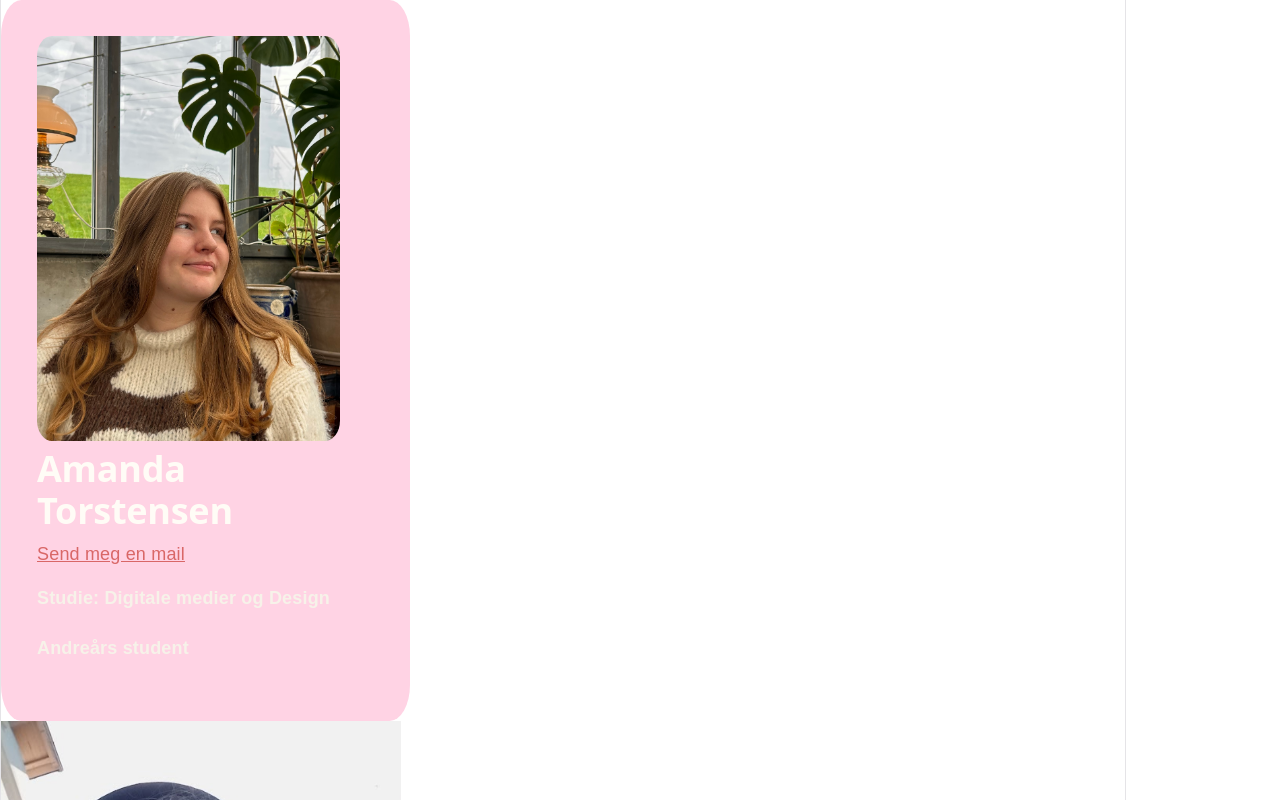
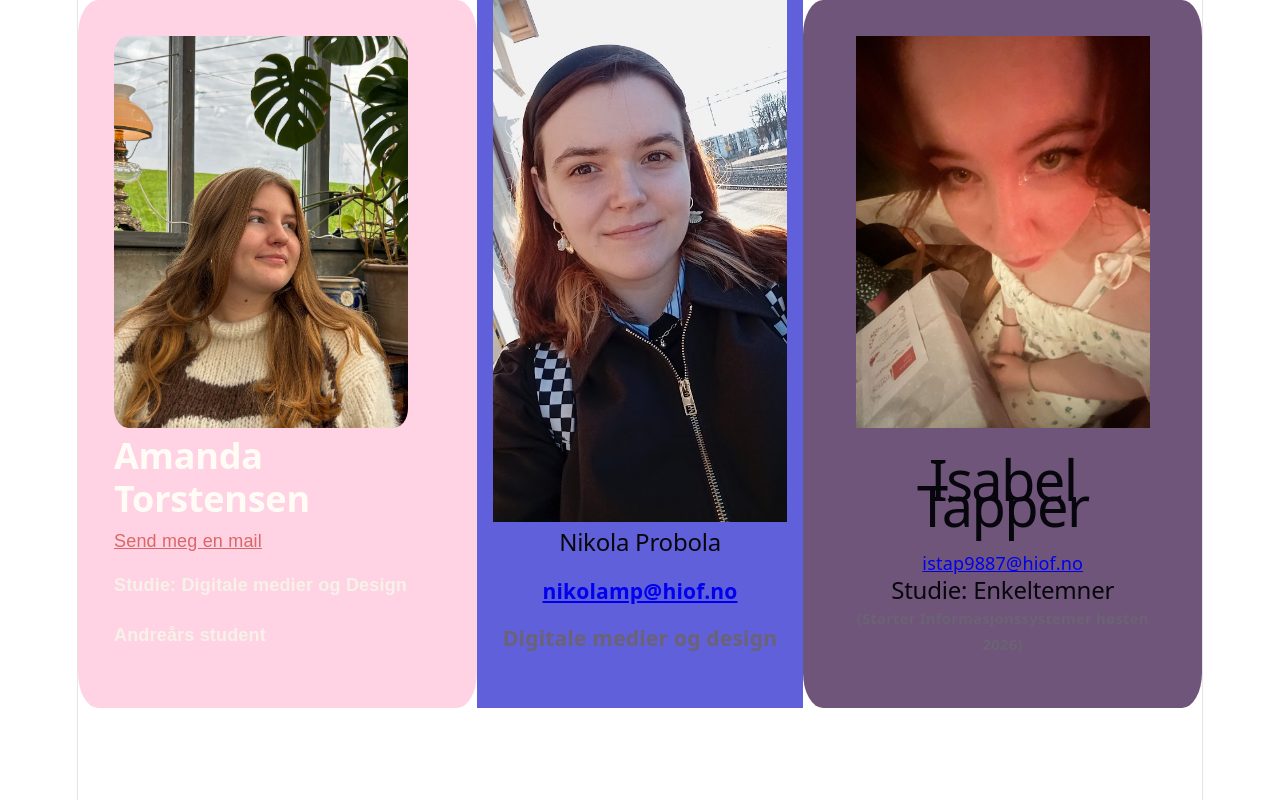
Before and after one commit to Nikola714/Arbeidskrav4_UIN26, a React app in the folder frontend/: page / in a window 1280 px wide. Shown: the top 800 px of the page. Built offline with nearby package versions, Linux system fonts and the light colour scheme; the HTML template or start-up script is replaced by a standard one.

Commit message:
endra på mitt kort og layout på forside

```diff
--- a/frontend/src/App.css
+++ b/frontend/src/App.css
@@ -1,4 +1,7 @@
-html, body{
+body{
+      max-width: 1400px;
+}
+
+main{
     display: flex;
-
 }
--- a/frontend/src/css/nikolaStyle.css
+++ b/frontend/src/css/nikolaStyle.css
@@ -1,7 +1,7 @@
 .nikolaKort{
     background-color: rgb(96, 96, 218);
-    max-width: 400px;
+    width: 30%;
 }
 #nikolaBilde{
-    max-width: 400px;
+    width: 90%;
 }
```
